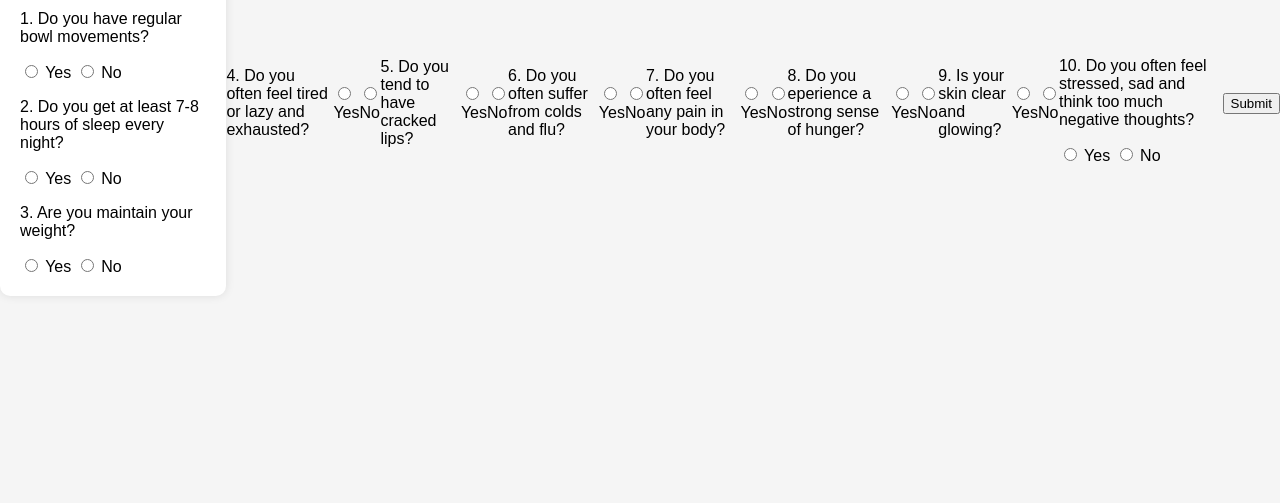
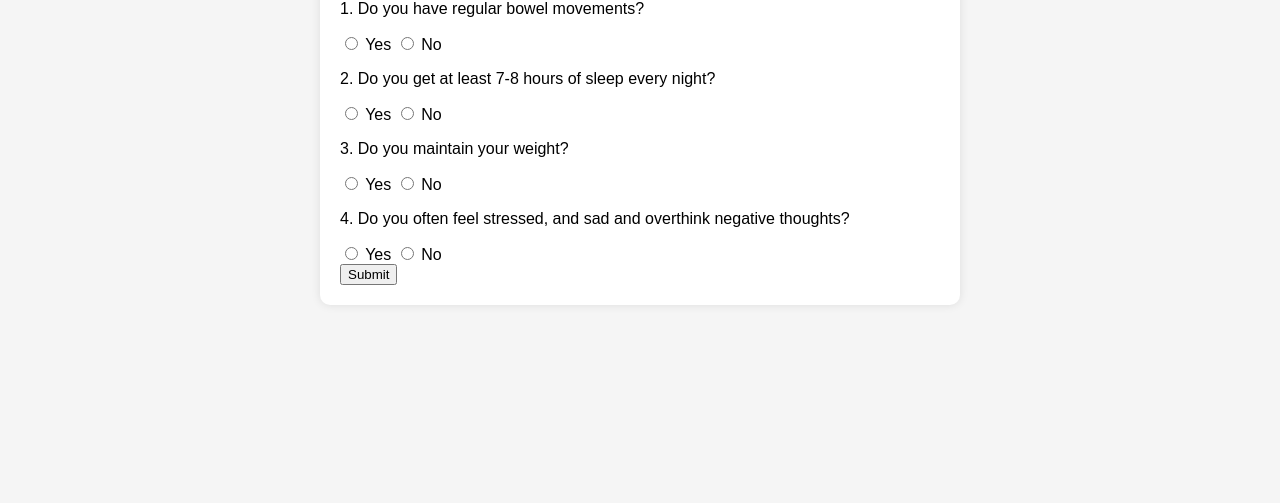
Before and after one commit to pradip512/quiz, a plain HTML site: page index.html in a window 1280 px wide. Shown: the part 297-800 px from the top of the page. Drawn offline with Linux system fonts and the light colour scheme.

Commit message:
Update index.html

```diff
--- a/index.html
+++ b/index.html
@@ -12,7 +12,7 @@
         <h1> Quiz-Form</h1>
         <form id="quiz-form">
             <div class="question">
-                <p>1. Do you have regular bowl movements?</p>
+                <p>1. Do you have regular bowel movements?</p>
                 <label><input type="radio" name="q1" value="yes"> Yes</label>
                 <label><input type="radio" name="q1" value="no"> No</label>
             </div>
@@ -21,38 +21,14 @@
                 <label><input type="radio" name="q2" value="yes"> Yes</label>
                 <label><input type="radio" name="q2" value="no"> No</label>
             </div class="question">
-            <p>3. Are you maintain your weight?</p>
+            <p>3. Do you maintain your weight?</p>
                 <label><input type="radio" name="q3" value="yes"> Yes</label>
                 <label><input type="radio" name="q3" value="no"> No</label>
-            </div class="question">
-            <p>4. Do you often feel tired or lazy and exhausted?</p>
+                       <!-- Add more questions similarly -->
+            <div class="question">
+                <p>4. Do you often feel stressed, and sad and overthink negative thoughts?</p>
                 <label><input type="radio" name="q4" value="no"> Yes</label>
                 <label><input type="radio" name="q4" value="yes"> No</label>
-            </div class="question">
-            <p>5. Do you tend to have cracked lips?</p>
-                <label><input type="radio" name="q5" value="no"> Yes</label>
-                <label><input type="radio" name="q5" value="yes"> No</label>
-            </div class="question">
-            <p>6. Do you often suffer from colds and flu?</p>
-                <label><input type="radio" name="q6" value="no"> Yes</label>
-                <label><input type="radio" name="q6" value="yes"> No</label>
-            </div class="question">
-            <p>7. Do you often feel any pain in your body?</p>
-                <label><input type="radio" name="q7" value="no"> Yes</label>
-                <label><input type="radio" name="q7" value="yes"> No</label>
-            </div class="question">
-            <p>8. Do you eperience a strong sense of hunger?</p>
-                <label><input type="radio" name="q8" value="no"> Yes</label>
-                <label><input type="radio" name="q8" value="yes"> No</label>
-            </div class="question">
-            <p>9. Is your skin clear and glowing?</p>
-                <label><input type="radio" name="q9" value="yes"> Yes</label>
-                <label><input type="radio" name="q9" value="no"> No</label>
-            <!-- Add more questions similarly -->
-            <div class="question">
-                <p>10. Do you often feel stressed, sad and think too much negative thoughts?</p>
-                <label><input type="radio" name="q10" value="no"> Yes</label>
-                <label><input type="radio" name="q10" value="yes"> No</label>
             </div>
             <button type="button" onclick="calculateScore()">Submit</button>
         </form>
```
